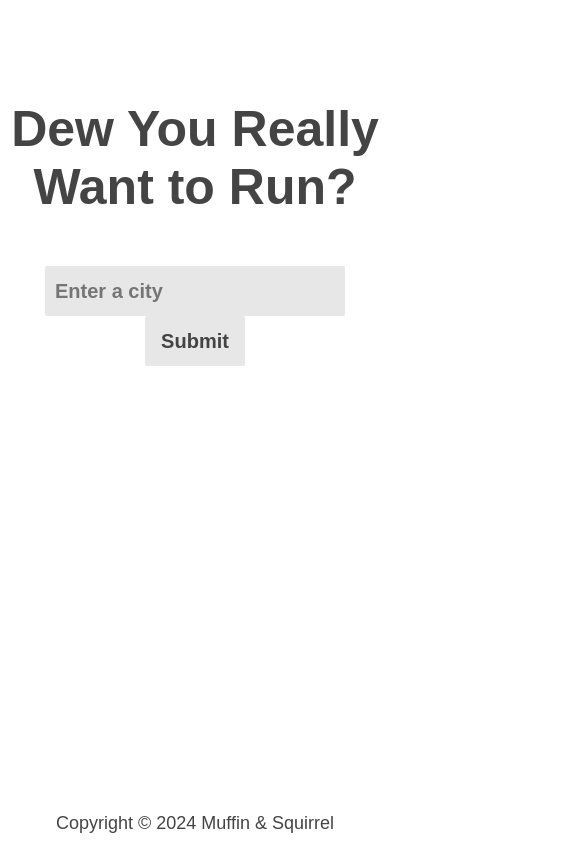
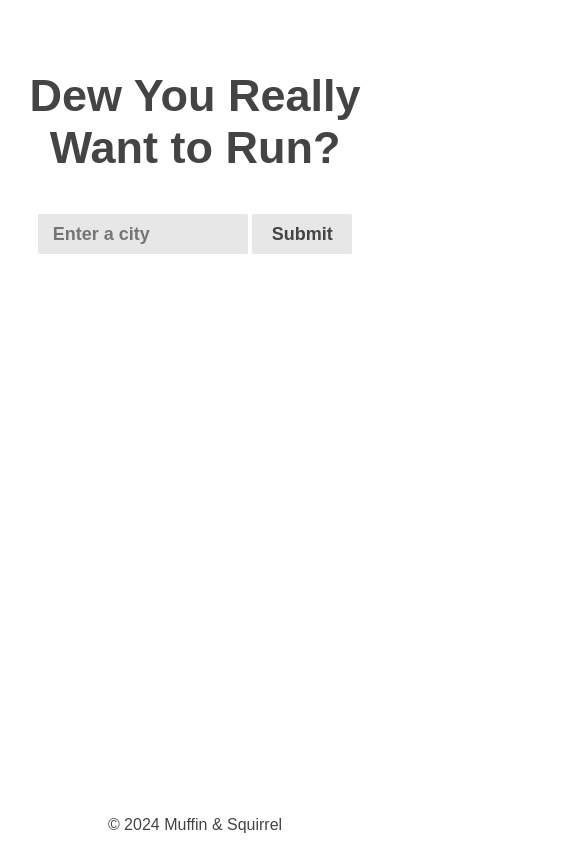
Before and after one commit to mlmarouc/Dew-You-Really-Want-to-Run.io, a plain HTML site: page index.html in a window 390 px wide. Shown: the top 844 px of the page, 585 px wide, since content can reach past the window. Drawn offline with Linux system fonts and the light colour scheme.

Commit message:
Add files via upload

```diff
--- a/index.html
+++ b/index.html
@@ -10,54 +10,34 @@
 </head>
 
 <body>
+
+  <div class="wrapper-main">
+
     <h1>Dew You Really Want to Run?</h1>
-  <div id="weather-container"></div>
 
     <!-- Search a City and Error Message -->
     <div class="input">
       <input type="text" class="inputValue" placeholder="Enter a city">
       <input type="submit" value="Submit" class="button">
     </div>
-
     <div class="error"></div>
 
     <!-- Main Content -->
     <div class="display">
         <p class="name"></p>
-
-    <div class="info">
         <p class="icon"></p>
         <p class="desc"></p>
         <p class="temp"></p>
         <p class="humid"></p>
-
-      <div class="current">
         <p class="dew"></p>
+        <div class="runMessage"></div>
     </div>
 
-      <div class="runMessage"></div>
-
-      <div class="future"></div>
-
-    </div>
   </div>
 
-
-
   <footer class="footer">
-  <p>
-    Copyright ©
-    <script>
-      // program hates document.write (fix)
-      document.write(new Date().getFullYear())
-    </script>
-    Muffin & Squirrel
-  </p>
-  <!-- <a href="https://github.com/mlmarouc" target="_blank">
-    <i class="github"></i
-  ></a> -->
+    <p>&copy; <span id="currentYear"></span> Muffin & Squirrel</p>
   </footer>
-
 
 </body>
 </html>
--- a/styles.css
+++ b/styles.css
@@ -1,44 +1,48 @@
 * {
     margin: 0;
     padding: 0;
-    box-sizing: border-box;
     color: #444444;
 }
 
- body {
-    /* font-family: 'Poppins', sans-serif; */
-    font-family: montserrat, sans-serif;
-    font-size: 18px;
- }
+body {
+  font-family: Poppins, sans-serif;
+  display: flex;
+  flex-direction: column;
+  text-align: center;
+  min-height: 100vh;
+}
+
+.wrapper-main {
+  flex: 1;
+  width: 1000px;
+  padding: 100px 0;
+  margin: 0 auto;
+}
 
  h1 {
-  text-align: center;
   font-size: 50px;
-  padding: 100px 0px 50px 0px;
+  padding-bottom: 50px;
 }
 
  .input {
-    text-align: center;
-    margin: 0px 0px 20px 0px;
+    margin-bottom: 20px;
  }
 
  input[type="text"]{
     height: 50px;
     width: 300px;
     background-color: #e7e7e7;
-    font-family: montserrat, sans-serif;
     font-weight: bold;
     font-size: 20px;
     border: none;
     border-radius: 2px;
-    padding: 10px 10px;
+    padding: 0 15px;
  }
 
  input[type="submit"]{
     height: 50px;
     width: 100px;
     background-color: #e7e7e7;
-    font-family: 'Poppins', sans-serif;
     font-weight: bold;
     font-size: 20px;
     border: none;
@@ -49,18 +53,15 @@
    background-color: #CCCCCC;
    font-size: 20px;
    box-shadow: 0 0 5px rgba(0, 0, 0, 0.3);
-   /* color: #FFFFFF; */
  }
 
  .error {
-  text-align: center;
-  font-family: montserrat, sans-serif;
   /* Keep text in place */
   height: 20px;
 }
 
  .display {
-   text-align: center;
+  font-size: 20px;
  }
 
  .name {
@@ -74,41 +75,115 @@ img {
   height: auto;
 }
 
- .info {
-  font-size: 20px;
- }
-
  .dew {
   padding-top: 30px;
-  font-size: 20px;
-}
-
-.dew span.conditions {
-  font-weight: bold;
-  font-size: 20px;
-  margin: 100px;
-  padding: 50px;
 }
 
 .runMessage {
-  margin-top: 70px; /* Adjust the top margin to add space */
-  font-size: 32px; /* Adjust the font size as needed */
+  font-size: 32px;
   text-align: center;
   font-weight:bold;
-  width: 700px;
+  width: 100%;
   padding: 10px;
-  margin-left: auto; /* Center horizontally */
-  margin-right: auto; /* Center horizontally */
+  margin-top: 7%;
 }
 
- .footer {
-   position: absolute;
-   bottom: 0;
-   left: 0;
-   display: flex;
-   align-items: center;
-   justify-content: center;
-   gap: 10px;
-   width: 100%;
-   padding-bottom: 10px;
- }
+ footer {
+  padding-bottom: 10px;
+}
+
+
+
+/* Responsive Design */
+
+@media only screen and (max-width: 600px) {
+
+  .wrapper-main {
+    width: 100%;
+    padding: 70px 0;
+    /* background-color: green; */
+  }
+
+  h1 {
+    font-size: 45px;
+    padding-bottom: 40px;
+  }
+
+   .input {
+      margin-bottom: 0px;
+   }
+
+   input[type="text"]{
+      height: 40px;
+      width: 180px;
+      background-color: #e7e7e7;
+      font-weight: bold;
+      font-size: 18px;
+      border: none;
+      border-radius: 2px;
+      padding: 0 15px;
+   }
+
+   input[type="submit"]{
+      height: 40px;
+      width: 100px;
+      background-color: #e7e7e7;
+      font-weight: bold;
+      font-size: 18px;
+      border: none;
+      border-radius: 2px;
+   }
+
+   .display {
+    font-size: 18px;
+   }
+
+   .name {
+    padding-top: 10px;
+    font-size: 30px;
+    font-weight:bold;
+  }
+
+  img {
+    width: 15%;
+    height: auto;
+  }
+
+  .dew {
+    padding-top: 20px;
+  }
+
+  .runMessage {
+    font-size: 25px;
+    text-align: center;
+    font-weight:bold;
+    width: 100%;
+  }
+
+}
+
+@media only screen and (min-width: 601px) {
+
+  .wrapper-main {
+    width: 100%;
+    /* background-color: red; */
+  }
+
+}
+
+@media only screen and (min-width: 768px) {
+
+  .wrapper-main {
+    width: 100%;
+    /* background-color: purple; */
+  }
+
+}
+
+@media only screen and (min-width: 992px) {
+
+  .wrapper-main {
+    width: 100%;
+  }
+
+}
--- a/weather.js
+++ b/weather.js
@@ -1,15 +1,18 @@
 // Variable Declarations
-var inputValue = document.querySelector('.inputValue');
-var button = document.querySelector('.button');
-var runMessage = document.querySelector('.runMessage');
-var cityName = document.querySelector('.name');
-var desc = document.querySelector('.desc');
-var icon = document.querySelector('.icon');
-var temp = document.querySelector('.temp');
-var humid = document.querySelector('.humid');
-var dew = document.querySelector('.dew');
-var geolocationElement = document.querySelector('.geolocation');
-var errorElement = document.querySelector('.error'); // Reference to the error element
+let inputValue = document.querySelector('.inputValue');
+let button = document.querySelector('.button');
+let runMessage = document.querySelector('.runMessage');
+let cityName = document.querySelector('.name');
+let desc = document.querySelector('.desc');
+let icon = document.querySelector('.icon');
+let temp = document.querySelector('.temp');
+let humid = document.querySelector('.humid');
+let dew = document.querySelector('.dew');
+let geolocationElement = document.querySelector('.geolocation');
+let errorElement = document.querySelector('.error'); // Reference to the error element
+
+document.getElementById('currentYear').textContent = new Date().getFullYear();
+
 
 // Function to handle the weather data fetching and UI update
 async function fetchWeatherData(url) {
@@ -17,11 +20,11 @@ async function fetchWeatherData(url) {
     const response = await fetch(url);
     const data = await response.json();
 
-    var nameValue = data['name'];
-    var tempValue = data['main']['temp'];
-    var descValue = data['weather'][0]['description'];
-    var humidValue = data['main']['humidity'];
-    var weatherIcon = data['weather'][0]['icon'];
+    let nameValue = data['name'];
+    let tempValue = data['main']['temp'];
+    let descValue = data['weather'][0]['description'];
+    let humidValue = data['main']['humidity'];
+    let weatherIcon = data['weather'][0]['icon'];
 
     console.log(descValue);
 
@@ -37,9 +40,9 @@ async function fetchWeatherData(url) {
     }
 
     // Capitalize the first letter of the city name
-    var capitalizedCityName = capitalizeFirstLetter(nameValue);
+    let capitalizedCityName = capitalizeFirstLetter(nameValue);
     // Capitalize the first letters of the description
-    var capitalizedDescValue = capitalizeFirstLetters(descValue);
+    let capitalizedDescValue = capitalizeFirstLetters(descValue);
 
     // Extract temperature and humidity from the API response
     const temperature = tempValue;
@@ -80,7 +83,7 @@ if (dewPoint <55) {
 }
 
     // Create the weather icon element
-    var iconElement = document.createElement('img');
+    let iconElement = document.createElement('img');
     iconElement.src = `https://openweathermap.org/img/wn/${weatherIcon}.png`;
 
     // Remove any existing weather icons
@@ -157,7 +160,7 @@ function capitalizeFirstLetter(string) {
 
 // Function to capitalize the first letter of each word in a string
 function capitalizeFirstLetters(string) {
-  var words = string.split(' ');
+  let words = string.split(' ');
   for (var i = 0; i < words.length; i++) {
     words[i] = capitalizeFirstLetter(words[i]);
   }
```
Lines whose indentation alone changed are shown as unchanged.
